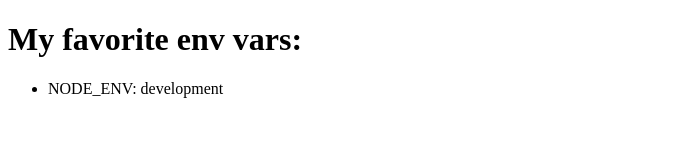
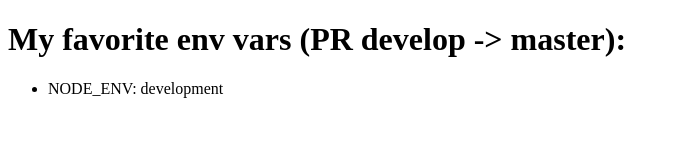
Before and after one commit to mateuszJS/very-safe-website, a website built with webpack: page src/template.html in a window 1280 px wide. Shown: the whole page, without its empty margins (0-679 px from the left). Built offline with nearby package versions, Linux system fonts and the light colour scheme.

Commit message:
update title

```diff
--- a/src/template.html
+++ b/src/template.html
@@ -8,7 +8,7 @@
     <base href="/">
   </head>
   <body>
-    <h1>My favorite env vars:</h1>
+    <h1>My favorite env vars (PR develop -> master):</h1>
     <ul id="envs"></ul>
   </body>
 </html>
```
